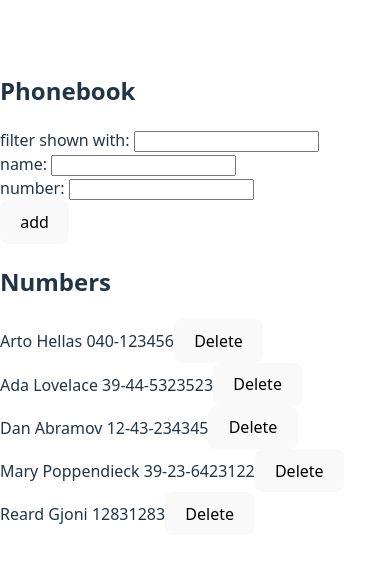
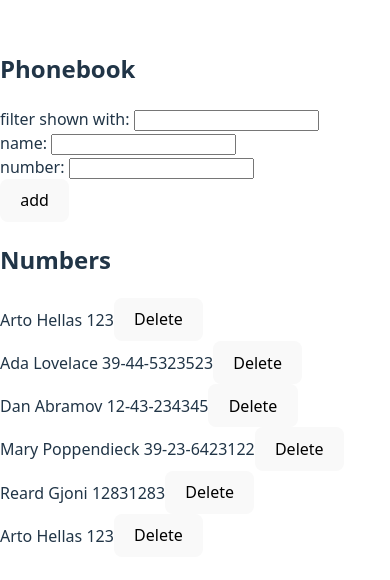
Before and after one commit to IcyDrae/fullstackopen, a React (Vite) app in the folder part2/PhoneBook/: page / in a window 390 px wide. Shown: the part 128-708 px from the top of the page. Built offline with nearby package versions, Linux system fonts and the light colour scheme; data requests are answered from the project's data file.

Commit message:
part2: The Phonebook step 10

```diff
--- a/part2/PhoneBook/db.json
+++ b/part2/PhoneBook/db.json
@@ -2,7 +2,7 @@
   "persons": [
     {
       "name": "Arto Hellas",
-      "number": "040-123456",
+      "number": "123",
       "id": "1"
     },
     {
@@ -24,6 +24,11 @@
       "id": "240b",
       "name": "Reard Gjoni",
       "number": "12831283"
+    },
+    {
+      "id": "0ecf",
+      "name": "Arto Hellas",
+      "number": "123"
     }
   ],
   "$schema": "./node_modules/json-server/schema.json"
--- a/part2/PhoneBook/src/App.jsx
+++ b/part2/PhoneBook/src/App.jsx
@@ -19,8 +19,16 @@ function App() {
     for (let i = 0; i < persons.length; i++) {
       let person = persons[i];
 
-      if (newName === person.name) {
+      if (newNumber !== person.number) {
+        if (window.confirm(`${newName} is already added to phonebook, replace the old number with a new one?`)) {
+          console.log(newNumber);
+          request.changeNumber(person.name, person.id, newNumber);
+        }
+
+        return;
+      } else if (newName === person.name) {
         alert(`${newName} is already added to phonebook`);
+
         return;
       }
     }
--- a/part2/PhoneBook/src/modules/request.js
+++ b/part2/PhoneBook/src/modules/request.js
@@ -15,8 +15,16 @@ const deletePerson = (id) => {
   return axios.delete(`${baseUrl}/${id}`);
 };
 
+const changeNumber = (name, id, number) => {
+  return axios.put(`${baseUrl}/${id}`, {
+    name: name,
+    number: number
+  });
+};
+
 export default {
   getAll: getAll,
   createNew: createNew,
-  deletePerson: deletePerson
+  deletePerson: deletePerson,
+  changeNumber: changeNumber
 };
```
